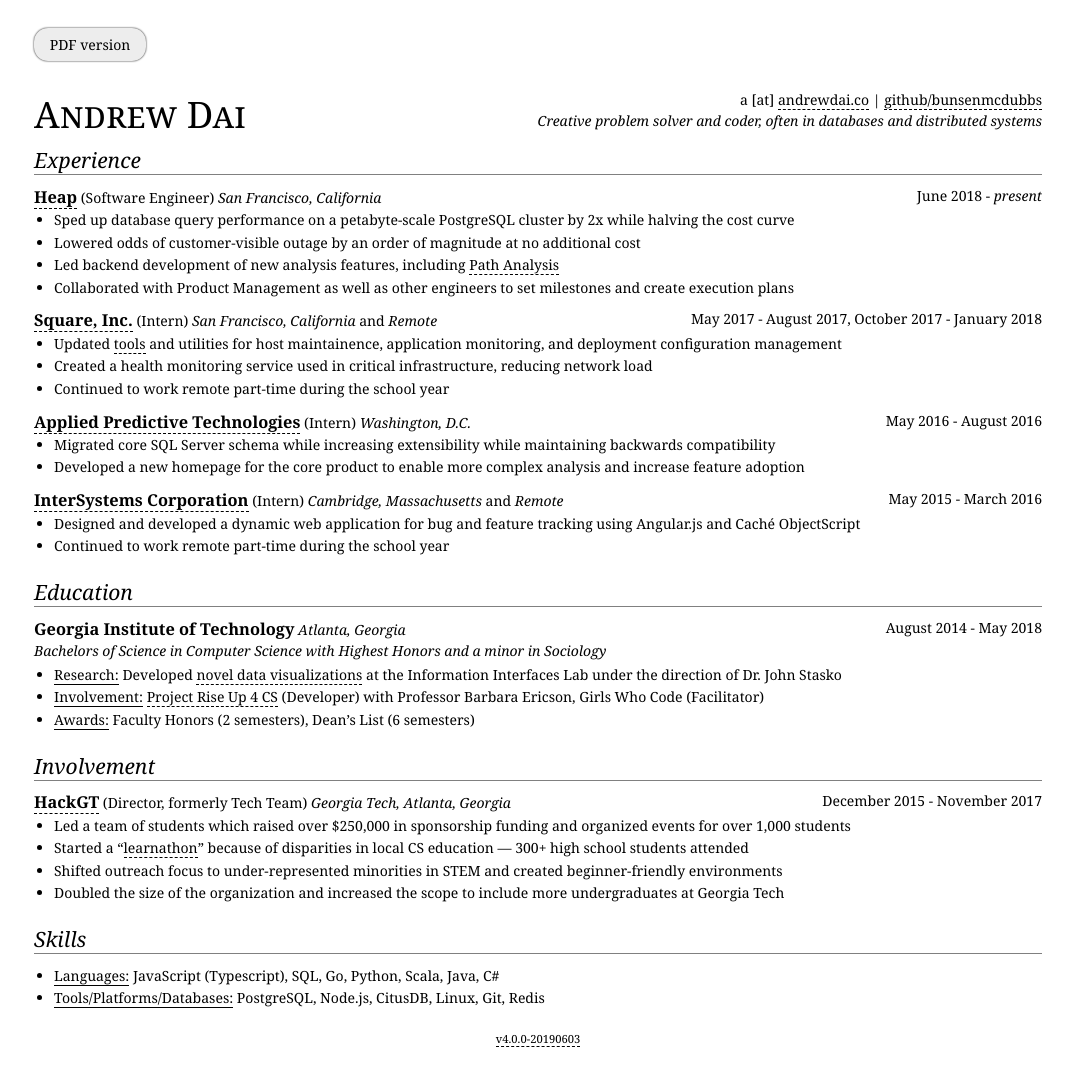
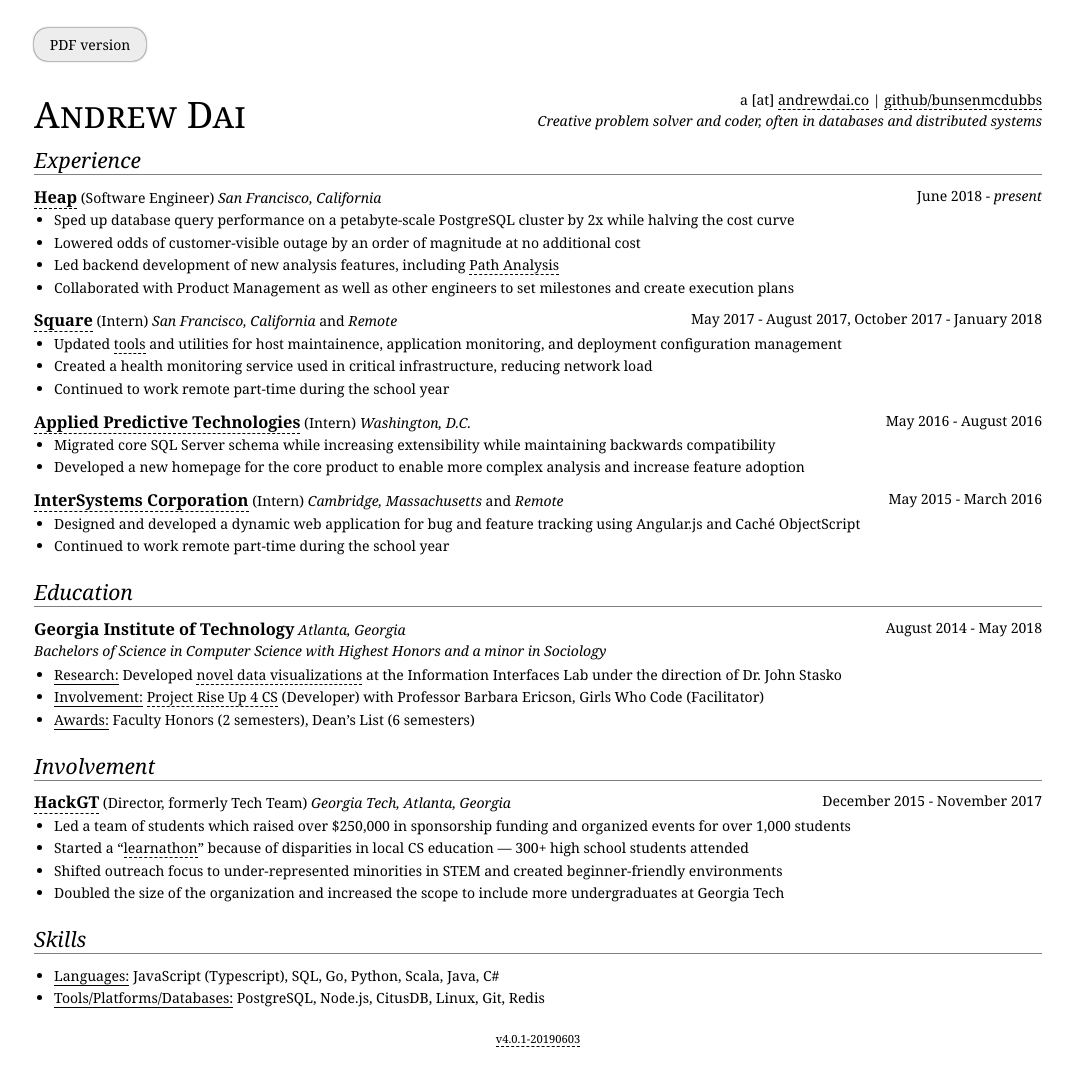
Before and after one commit to bunsenmcdubbs/bunsenmcdubbs.github.io, a Jekyll site: the page built from resume/index.html, in a window 1280 px wide. Shown: the whole page, without its empty margins (102-1175 px from the left). Built offline with Jekyll 4.4.1, drawn with Linux system fonts in a browser that asks for light colours; comment, search, counter and statistics services are not loaded.

Commit message:
Update company name in resume

```diff
--- a/resume/index.html
+++ b/resume/index.html
@@ -62,7 +62,7 @@
     </div>
 
     <div class="entry">
-      <h3><a href="https://squareup.com">Square, Inc.</a></h3>
+      <h3><a href="https://squareup.com">Square</a></h3>
       <span class="role">Intern</span>
       <span class="loc">San Francisco, California</span> and <span class="loc">Remote</span>
       <span class="date">May 2017 - August 2017, October 2017 - January 2018</span>
@@ -159,7 +159,7 @@
 </div>
 
 <footer>
-  <small><a href="https://github.com/bunsenmcdubbs/bunsenmcdubbs.github.io/commits/master/resume/index.html">v4.0.0-20190603</a></small>
+  <small><a href="https://github.com/bunsenmcdubbs/bunsenmcdubbs.github.io/commits/master/resume/index.html">v4.0.1-20190603</a></small>
 </footer>
 
 {% include googleAnalytics.html %}
```
